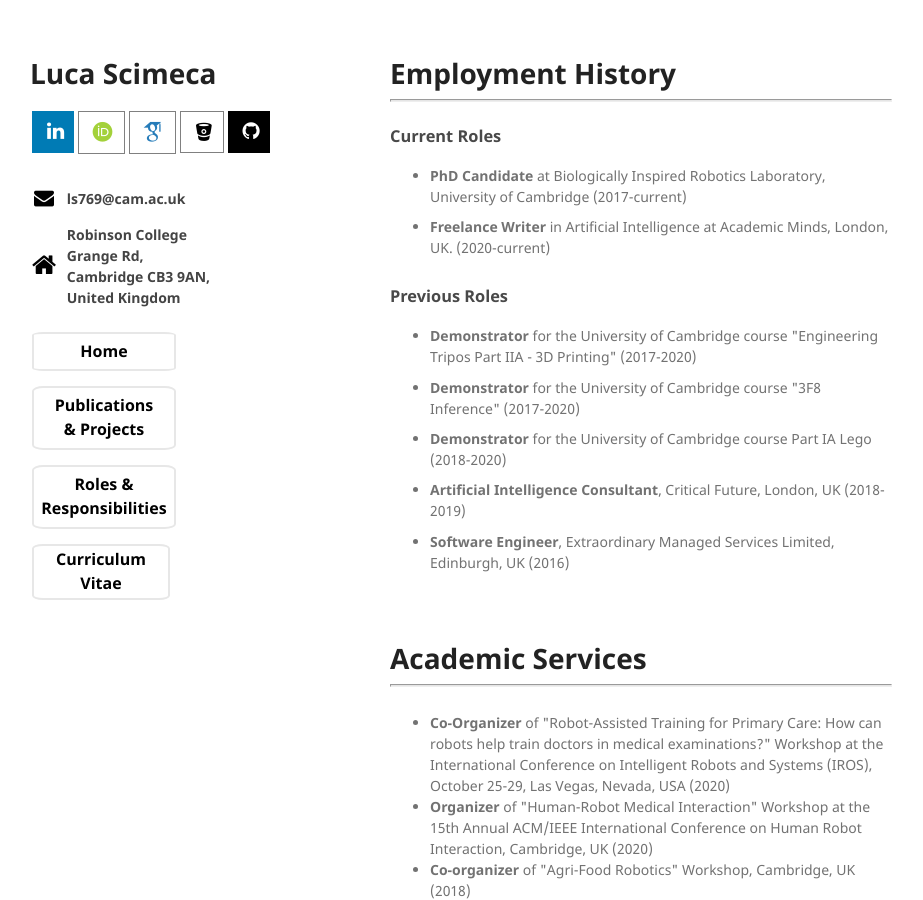
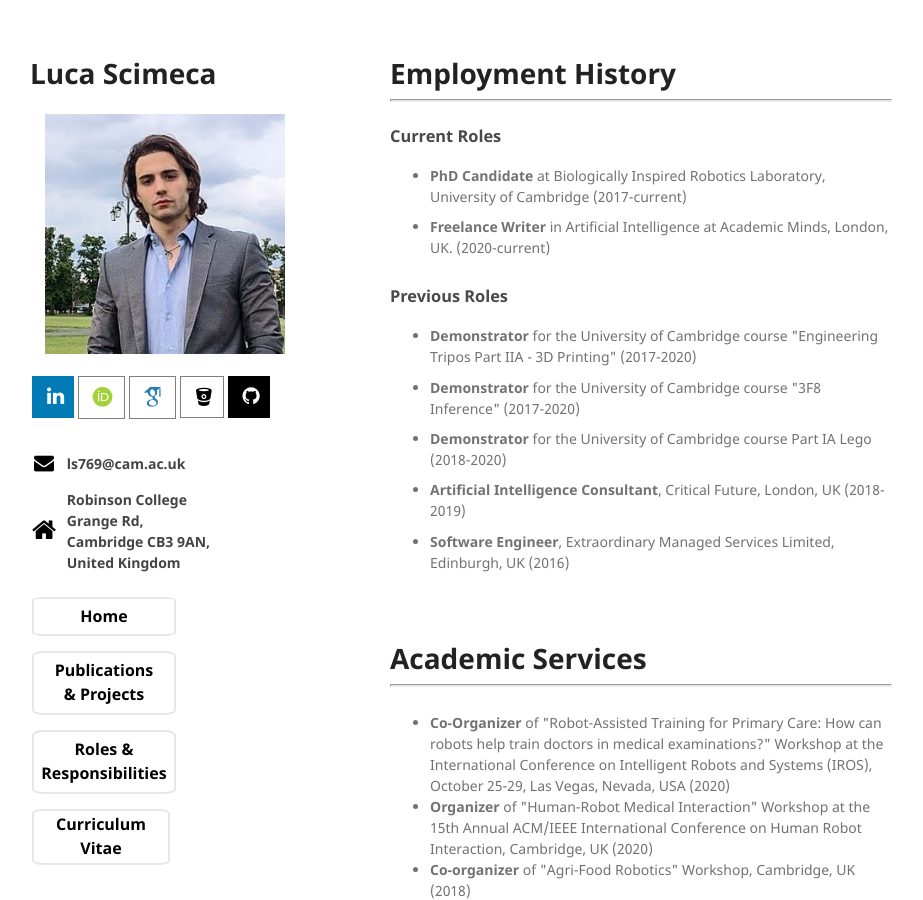
Before and after one commit to lucascimeca/lucascimeca.github.io, a Jekyll site: the page built from responsibilities.md, in a window 1280 px wide and 900 px high. Shown: the whole window, without its empty margins (180-1103 px from the left). Built offline with Jekyll 4.4.1, drawn with Linux system fonts in a browser that asks for light colours; nearby versions of some CDN libraries; some web fonts are replaced; the repository's description, which GitHub fills in, is left out; our own code applies the rules of GitHub Pages for plain Markdown files.

Commit message:
Update default.html

```diff
--- a/_layouts/default.html
+++ b/_layouts/default.html
@@ -47,6 +47,10 @@
     <div class="wrapper">
       <header>
         <h1>{{ site.title | default: site.github.repository_name }}</h1>
+
+        <p id="-intro_img" style="padding-top: 20px;text-align:center;">
+          <img src="/docs/Luca Scimeca2.jpg" align="center" height="240" width="240">
+        </p>
         <p>{{ site.description | default: site.github.project_tagline }}</p>
         <table style="width: 170px">
           <tr>
```
